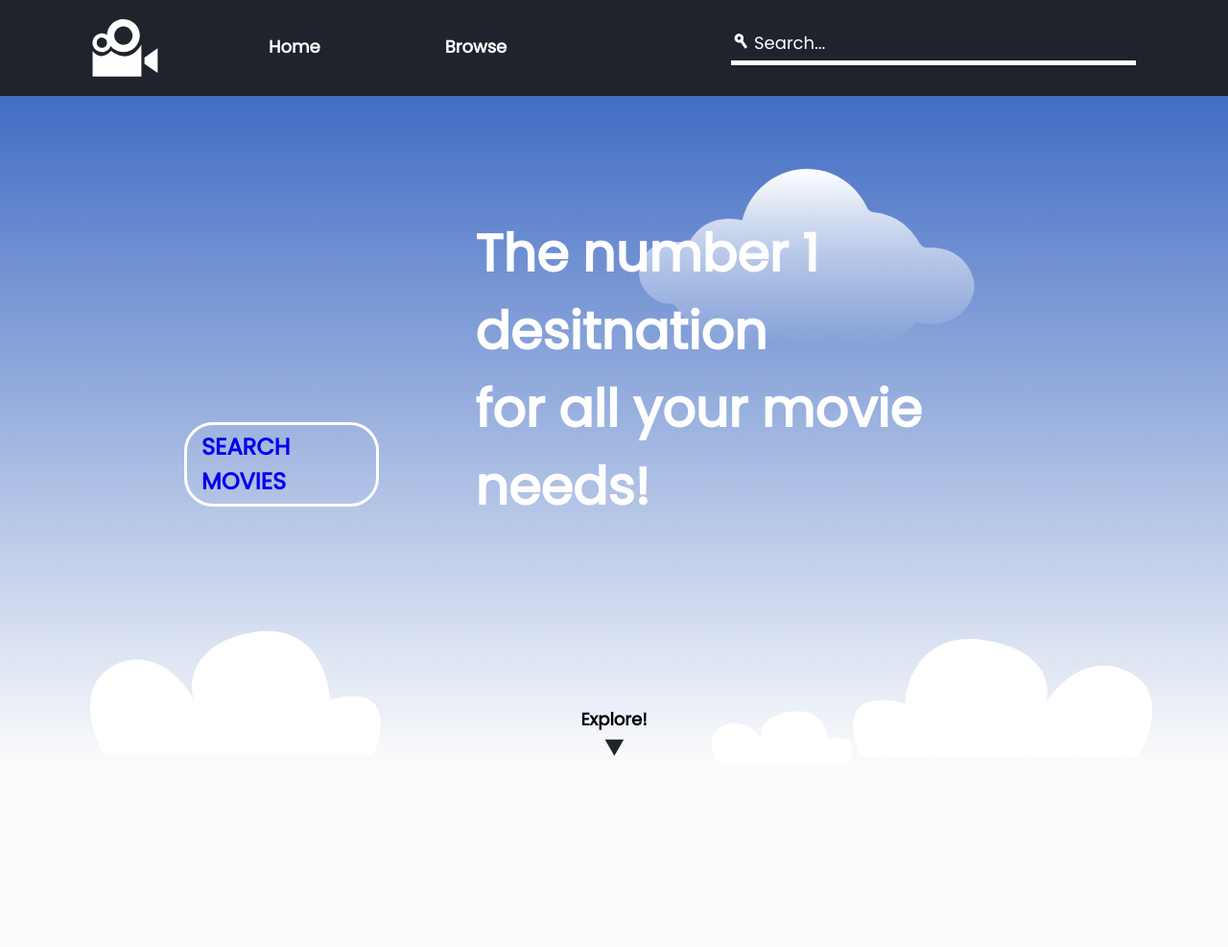
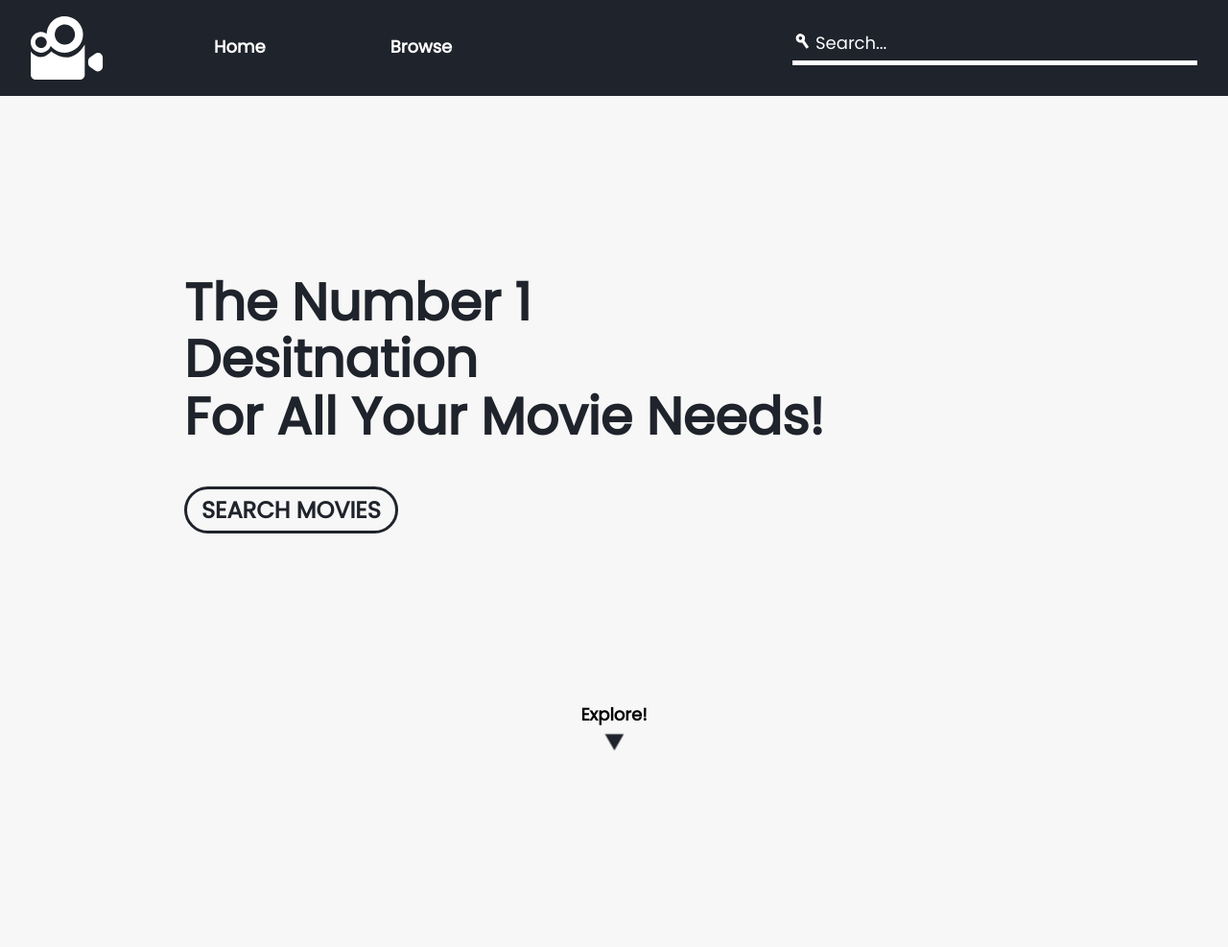
Before and after one commit to EtienneCClarke/Movie-Database-Presentation-Tool, a CodeIgniter app: page /database/ in a window 1280 px wide. Shown: the top 987 px of the page at 96% size. Run offline with CodeIgniter, Linux system fonts and the light colour scheme.

Commit message:
redesigned landing page and edited explore animation

```diff
--- a/application/views/landing_view.php
+++ b/application/views/landing_view.php
@@ -13,53 +13,9 @@
         <section id="hero">
             <div id="hero-content-container">
 
-                <svg width="350" height="185" viewBox="0 0 261 138" fill="none" xmlns="http://www.w3.org/2000/svg" id="hero-cloud">
-                    <path d="M38.82 56.9701C47.94 41.6501 61.97 36.0801 80.21 39.9701C83.56 27.6301 89.95 17.3801 100.35 9.97009C126.71 -8.89991 162.5 0.0901108 176.97 29.2701C178.27 31.9101 179.69 33.5001 182.73 33.8201C198.68 35.5001 210.13 44.0701 218.1 57.5801C219.72 60.3301 221.18 61.3701 224.6 61.1701C242.6 60.1001 257.07 70.7101 260.31 86.9301C262.31 96.8101 256.94 108.27 247.25 114.63C238.3 120.51 228.51 121.63 218.12 119.72C216.66 119.44 214.32 119.81 213.5 120.81C198.44 139.05 172.39 144.45 150.37 128.47C137.46 136.76 124.25 137.68 110.59 129.93C109.33 129.21 106.88 129.99 105.22 130.66C83.57 139.41 62.59 138.92 43.28 124.98C38.12 121.25 34.28 115.33 30.69 109.9C28.75 107.01 27.69 104.9 23.54 104.83C13.54 104.54 3.62 96.3801 0.930004 87.2201C-2.92 74.1201 5.56 60.0201 19.8 57.2201C25.62 56.0201 31.85 56.9701 38.82 56.9701Z" fill="url(#paint0_linear)"/>
-                    <defs>
-                        <linearGradient id="paint0_linear" x1="130.363" y1="0.0634766" x2="130.363" y2="137.933" gradientUnits="userSpaceOnUse">
-                        <stop stop-color="white"/>
-                        <stop offset="1" stop-color="white" stop-opacity="0"/>
-                        </linearGradient>
-                    </defs>
-                </svg>
+                <p>The Number 1 <br/>Desitnation <br/>For All Your Movie Needs!</p>
 
                 <a href="<?php echo base_url('./index.php/Browse');?>" id="call-to-action">SEARCH MOVIES</a>
-
-                <p>The number 1 <br/>desitnation <br/>for all your movie needs!</p>
-            </div>
-            <div id="hero-filler-svgs">
-
-
-                <svg width="362" height="155" viewBox="0 0 362 155" fill="none" xmlns="http://www.w3.org/2000/svg" class="hero-svg">
-                    <path d="M201.974 1.77652C276.471 -11.4092 297.326 52.0371 298.441 85.4085C375.615 64.4089 366.656 123.053 352.53 155H17.4026C1.78937 127.733 -17.5042 67.0949 30.2278 42.6768C77.9598 18.2587 115.915 60.9904 128.926 85.4085C122.234 63.0252 127.476 14.9623 201.974 1.77652Z" fill="white"/>
-                    <defs>
-                        <linearGradient id="paint0_linear" x1="130.363" y1="0.0634766" x2="130.363" y2="137.933" gradientUnits="userSpaceOnUse">
-                        <stop stop-color="white"/>
-                        <stop offset="1" stop-color="white" stop-opacity="0"/>
-                        </linearGradient>
-                    </defs>
-                </svg>
-
-
-                <svg width="175" height="64" viewBox="0 0 175 64" fill="none" xmlns="http://www.w3.org/2000/svg" class="hero-svg">
-                    <path d="M97.6392 0.733532C133.653 -4.71091 143.735 21.4863 144.274 35.2654C181.582 26.5947 177.251 50.809 170.422 64H8.41289C0.865051 52.7414 -8.46193 27.7037 14.6129 17.6214C37.6877 7.53908 56.0362 25.1831 62.3261 35.2654C59.0913 26.0233 61.6252 6.17798 97.6392 0.733532Z" fill="white"/>
-                    <defs>
-                        <linearGradient id="paint0_linear" x1="130.363" y1="0.0634766" x2="130.363" y2="137.933" gradientUnits="userSpaceOnUse">
-                        <stop stop-color="white"/>
-                        <stop offset="1" stop-color="white" stop-opacity="0"/>
-                        </linearGradient>
-                    </defs>
-                </svg>
-
-                <svg width="373" height="146" viewBox="0 0 373 146" fill="none" xmlns="http://www.w3.org/2000/svg" class="hero-svg">
-                    <path d="M164.889 1.67337C88.1278 -10.7468 66.6392 49.0156 65.4901 80.4493C-14.0291 60.669 -4.79779 115.908 9.75774 146H355.069C371.156 120.316 391.036 63.1991 341.854 40.1988C292.671 17.1985 253.563 57.449 240.156 80.4493C247.051 59.3657 241.65 14.0935 164.889 1.67337Z" fill="white"/>
-                    <defs>
-                        <linearGradient id="paint0_linear" x1="130.363" y1="0.0634766" x2="130.363" y2="137.933" gradientUnits="userSpaceOnUse">
-                        <stop stop-color="white"/>
-                        <stop offset="1" stop-color="white" stop-opacity="0"/>
-                        </linearGradient>
-                    </defs>
-                </svg>
 
             </div>
 
--- a/application/views/navigation.php
+++ b/application/views/navigation.php
@@ -2,12 +2,13 @@
 
     <div id="navigation-content-container">
 
-        <svg width="69" height="60" viewBox="0 0 84 74" fill="none" xmlns="http://www.w3.org/2000/svg">
-            <path d="M39.6803 42.2534C35.4991 42.2534 31.4119 41.0135 27.9354 38.6906C24.4589 36.3677 21.7493 33.0661 20.1493 29.2032C18.5492 25.3403 18.1306 21.0897 18.9463 16.9889C19.762 12.8881 21.7754 9.12126 24.7319 6.16475C27.6884 3.20823 31.4552 1.19482 35.556 0.379114C39.6568 -0.436587 43.9074 -0.0179407 47.7703 1.58211C51.6332 3.18217 54.9348 5.89177 57.2578 9.36827C59.5807 12.8448 60.8205 16.932 60.8205 21.1132C60.8134 26.7177 58.5838 32.0906 54.6208 36.0537C50.6578 40.0167 45.2848 42.2462 39.6803 42.2534V42.2534ZM39.6803 9.37159C37.358 9.37159 35.0879 10.0602 33.157 11.3504C31.2261 12.6406 29.7212 14.4744 28.8325 16.6199C27.9438 18.7653 27.7113 21.1262 28.1643 23.4038C28.6174 25.6815 29.7357 27.7736 31.3777 29.4157C33.0198 31.0578 35.112 32.1761 37.3896 32.6291C39.6673 33.0822 42.0281 32.8496 44.1736 31.961C46.3191 31.0723 48.1529 29.5673 49.4431 27.6364C50.7332 25.7055 51.4219 23.4354 51.4219 21.1132C51.4111 18.0049 50.1698 15.0274 47.9693 12.8321C45.7689 10.6367 42.7886 9.40224 39.6803 9.39867V9.37159Z" fill="white"/>
-            <path d="M11.9989 42.2535C9.62439 42.2535 7.30323 41.5494 5.32891 40.2302C3.35459 38.911 1.81579 37.036 0.907108 34.8422C-0.0015717 32.6485 -0.239326 30.2345 0.223915 27.9057C0.687156 25.5768 1.83059 23.4376 3.50961 21.7586C5.18863 20.0795 7.32783 18.9361 9.6567 18.4729C11.9856 18.0096 14.3995 18.2474 16.5933 19.1561C18.787 20.0647 20.662 21.6035 21.9812 23.5779C23.3004 25.5522 24.0045 27.8734 24.0045 30.2478C24.0027 33.4314 22.7373 36.484 20.4862 38.7351C18.2351 40.9863 15.1824 42.2517 11.9989 42.2535ZM11.9989 23.5848C10.6794 23.5848 9.38963 23.9762 8.29264 24.7093C7.19565 25.4425 6.34077 26.4846 5.83614 27.7038C5.33152 28.9229 5.19983 30.2643 5.45774 31.5583C5.71564 32.8523 6.35156 34.0408 7.28502 34.9733C8.21849 35.9058 9.40757 36.5405 10.7018 36.7971C11.9961 37.0537 13.3374 36.9206 14.556 36.4148C15.7746 35.9089 16.8159 35.053 17.5479 33.9552C18.28 32.8575 18.67 31.5673 18.6687 30.2478C18.6598 28.4848 17.9531 26.797 16.7032 25.5535C15.4534 24.3099 13.762 23.6119 11.9989 23.6119V23.5848Z" fill="white"/>
-            <path d="M0.121887 40.784C0.121887 40.784 10.069 55.681 24.0045 40.784C24.0045 40.784 45.8896 60.6851 62.8113 32.8276V73.6252H0.121887V40.784Z" fill="white"/>
-            <path d="M66.7928 49.2414V51.8958V54.5502V57.2046L83.7078 69.1493V54.5502V51.8958V37.3035L66.7928 49.2414Z" fill="white"/>
+        <svg width="76" height="67" viewBox="0 0 76 67" fill="none" xmlns="http://www.w3.org/2000/svg">
+            <path d="M35.5895 37.8973C31.8394 37.8973 28.1735 36.7852 25.0554 34.7018C21.9373 32.6183 19.5071 29.6571 18.072 26.1924C16.6369 22.7278 16.2614 18.9154 16.993 15.2374C17.7246 11.5593 19.5304 8.18082 22.1822 5.5291C24.8339 2.87737 28.2124 1.07153 31.8904 0.339922C35.5685 -0.391686 39.3809 -0.0161993 42.8455 1.4189C46.3101 2.854 49.2714 5.28426 51.3549 8.40236C53.4383 11.5204 54.5503 15.1863 54.5503 18.9364C54.5439 23.9632 52.5442 28.7822 48.9897 32.3367C45.4353 35.8911 40.6163 37.8908 35.5895 37.8973V37.8973ZM35.5895 8.40534C33.5067 8.40534 31.4706 9.02297 29.7387 10.1801C28.0069 11.3373 26.6571 12.982 25.86 14.9064C25.063 16.8307 24.8544 18.9481 25.2608 20.9909C25.6671 23.0338 26.6701 24.9102 28.1429 26.383C29.6157 27.8558 31.4922 28.8588 33.535 29.2652C35.5778 29.6715 37.6953 29.463 39.6196 28.6659C41.5439 27.8688 43.1886 26.519 44.3458 24.7872C45.503 23.0554 46.1206 21.0193 46.1206 18.9364C46.111 16.1486 44.9976 13.4781 43.024 11.5091C41.0504 9.54004 38.3773 8.43282 35.5895 8.42963V8.40534Z" fill="white"/>
+            <path d="M10.7619 37.8975C8.63216 37.8975 6.55029 37.266 4.77951 36.0828C3.00872 34.8996 1.62857 33.2178 0.813564 31.2503C-0.00143673 29.2827 -0.21468 27.1176 0.200804 25.0288C0.616288 22.94 1.64184 21.0214 3.14777 19.5154C4.65369 18.0095 6.57236 16.984 8.66114 16.5685C10.7499 16.153 12.915 16.3662 14.8826 17.1812C16.8502 17.9962 18.5319 19.3764 19.7151 21.1472C20.8983 22.918 21.5298 24.9998 21.5298 27.1295C21.5282 29.9849 20.3932 32.7228 18.3742 34.7419C16.3551 36.7609 13.6172 37.8959 10.7619 37.8975ZM10.7619 21.1534C9.57844 21.1534 8.4216 21.5044 7.4377 22.162C6.4538 22.8196 5.68705 23.7543 5.23445 24.8477C4.78185 25.9412 4.66374 27.1443 4.89506 28.3049C5.12637 29.4655 5.69673 30.5314 6.53396 31.3678C7.37119 32.2042 8.43769 32.7735 9.59852 33.0036C10.7594 33.2337 11.9624 33.1144 13.0554 32.6607C14.1484 32.207 15.0822 31.4393 15.7388 30.4547C16.3954 29.4702 16.7453 28.313 16.7441 27.1295C16.736 25.5482 16.1022 24.0344 14.9812 22.9191C13.8602 21.8038 12.3432 21.1777 10.7619 21.1777V21.1534Z" fill="white"/>
+            <path d="M0.109314 36.5795C0.109314 36.5795 9.03099 49.9407 21.5298 36.5795C21.5298 36.5795 41.1587 54.4289 56.3359 29.4434V61.035C56.3359 63.7964 54.0973 66.035 51.3359 66.035H5.10932C2.34789 66.035 0.109314 63.7964 0.109314 61.035V36.5795Z" fill="white"/>
+            <path d="M61.8521 42.7922C60.6324 43.653 59.907 45.0528 59.907 46.5457V46.5457V48.9265V48.9265C59.907 50.4194 60.6322 51.8193 61.8517 52.6805L67.1939 56.453C70.5059 58.7918 75.0781 56.4232 75.0781 52.3687V48.9265V46.5457V43.1064C75.0781 39.0525 70.5071 36.6838 67.195 39.0214L61.8521 42.7922Z" fill="white"/>
         </svg>
+
 
         <a href="<?php echo base_url('./index.php/');?>">Home</a>
 
--- a/public/css/landing.css
+++ b/public/css/landing.css
@@ -3,7 +3,7 @@
 #hero {
     width: 100%;
     height: calc(100% - 100px);
-    background: linear-gradient(180deg, #426DC4 0%, rgba(51, 139, 223, 0) 100%);
+    /* background: linear-gradient(180deg, #426DC4 0%, rgba(51, 139, 223, 0) 100%); */
     display: flex;
     align-items: center;
     justify-content: center;
@@ -11,29 +11,28 @@
 
 #hero-content-container {
     width: 70%;
-    display: inline-flex;
     justify-content: center;
-    margin-top: -10%;
+    margin-top: -5%;
 }
 
 #hero-content-container p {
     margin: 0;
+    margin-bottom: 50px;
     padding: 0;
     font-size: 54px;
-    line-height: 81px;
-    color: white;
+    line-height: 110%;
+    color: #1F232B;
     font-weight: bold;
     margin-top: auto;
 }
 
 #hero-content-container a {
-    margin-top: auto;
-    margin-right: 100px;
     font-style: normal;
-    font-weight: bold;
+    font-weight: 800;
     font-size: 24px;
     line-height: 36px;
-    border: 3px solid white;
+    border: 3px solid #1F232B;
+    color: #1F232B;
     border-radius: 30px;
     text-decoration: none;
     margin-bottom: 20px;
@@ -41,44 +40,9 @@
     transition: 0.2s;
 }
 
-#hero-content-container a:hover {
-    padding: 10px 20px;
-}
-
 #hero-content-container a:visited {
-    color: white;
+    color: #1F232B;
     text-decoration: none;
-}
-
-#hero-filler-svgs {
-    position: absolute;
-    padding-top: 10px;
-    bottom: 0px;
-    width: 90%;
-    display: flex;
-}
-
-#hero-cloud {
-    position: absolute;
-    top: 22%;
-    left: 52%;
-}
-
-.hero-svg {
-    margin-top: auto;
-}
-
-.hero-svg:nth-child(1) {
-    margin-left: 30px;
-}
-
-.hero-svg:nth-child(2) {
-    margin-left: 30%;
-}
-
-.hero-svg:nth-child(3) {
-    margin-left: auto;
-    margin-right: 15px;
 }
 
 #explore {
@@ -91,19 +55,21 @@
     display: flex;
     flex-direction: column;
     align-items: center;
-    animation-name: float;
-    animation-duration: 5s;
-    animation-delay: 2s;
-    animation-iteration-count: infinite;
-    animation-direction: forward;
 }
 
 #explore a {
     margin: 0;
+    margin-bottom: 5px;
     text-decoration: none;
     font-weight: bolder;
     line-height: 36px;
     font-size: 18;
+}
+
+#explore svg {
+    animation-name: float;
+    animation-duration: 1s;
+    animation-iteration-count: infinite;
 }
 
 #popular {
@@ -111,24 +77,18 @@
 }
 
 
-
-
 /* Animations */
 @keyframes float {
 
     0% {
-        transform: translate(-50%, 0);
+        transform: translate(0, 0);
     }
 
-    7.5% {
-        transform: translate(-50%, -20px);
-    }
-
-    15% {
-        transform: translate(-50%, 0);
+    50% {
+        transform: translate(0, -8px);
     }
 
     100% {
-        transform: translate(-50%, 0);
+        transform: translate(0, 0);
     }
 }
--- a/public/css/navigation.css
+++ b/public/css/navigation.css
@@ -4,7 +4,7 @@ html, body {
     margin: 0;
     padding: 0;
     font-family: 'Poppins', sans-serif;
-    background-color: #fcfcfc;
+    background-color: #F7F7F7;
 }
 
 html::-webkit-scrollbar {
@@ -22,7 +22,7 @@ html::-webkit-scrollbar {
 }
 
 #navigation-content-container {
-    width: 85%;
+    width: 95%;
     display: flex;
     align-items: center;
 }
--- a/public/js/interact.js
+++ b/public/js/interact.js
@@ -6,6 +6,7 @@
 
 // Initialise Variables
 var explore = document.getElementById('explore');
+var exploreSVG = explore.getElementsByTagName('svg');
 var popular = document.getElementById('popular');
 var hero_filler_svg = document.getElementById('hero-filler-svgs');
 
@@ -16,6 +17,6 @@ explore.onclick = function() {
     hero_filler_svg.scrollIntoView({behavior: 'smooth'});
 
     // Stop explore button floating
-    explore.style.animationIterationCount = "1";
+    exploreSVG[0].style.animationIterationCount = "1";
 
 }
```
